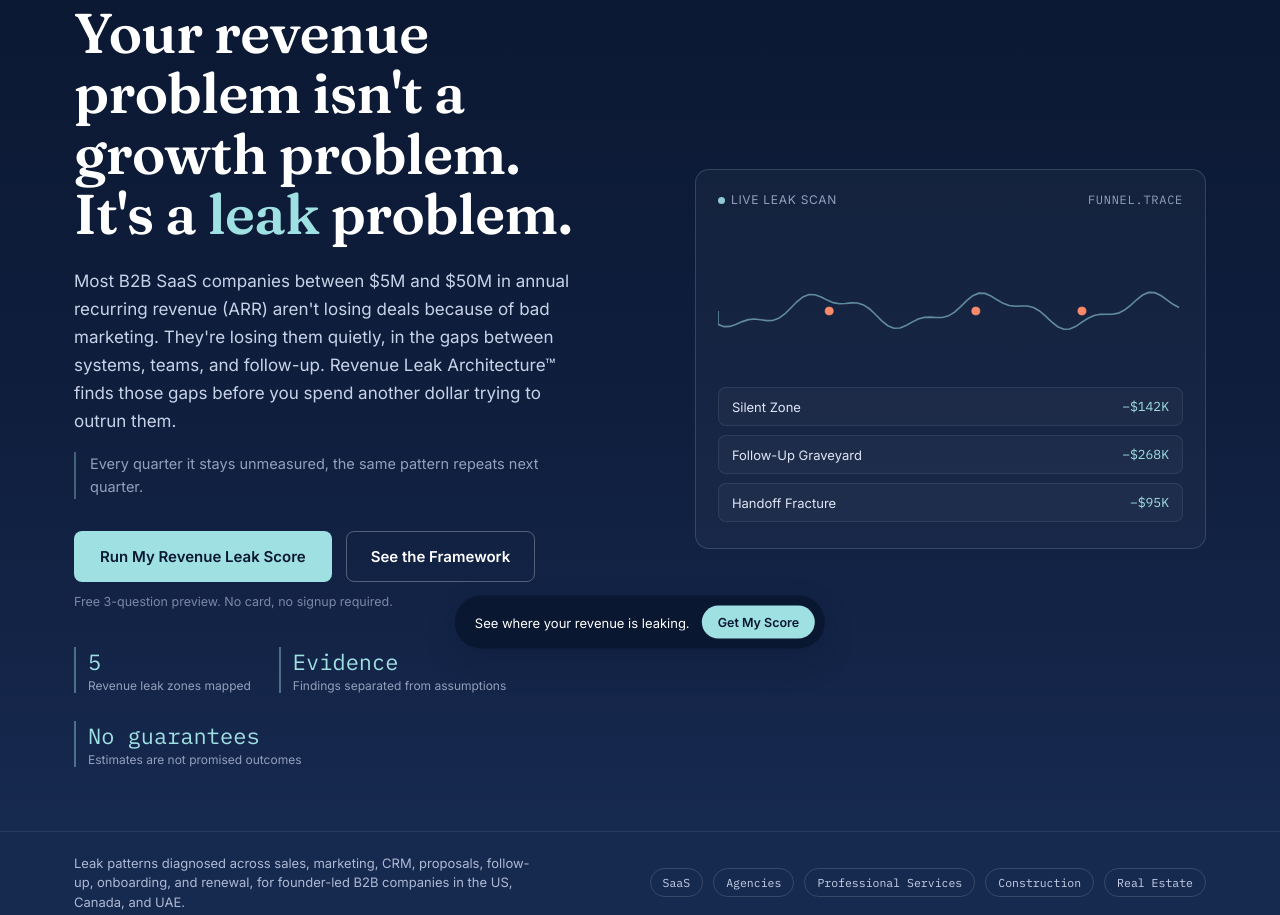
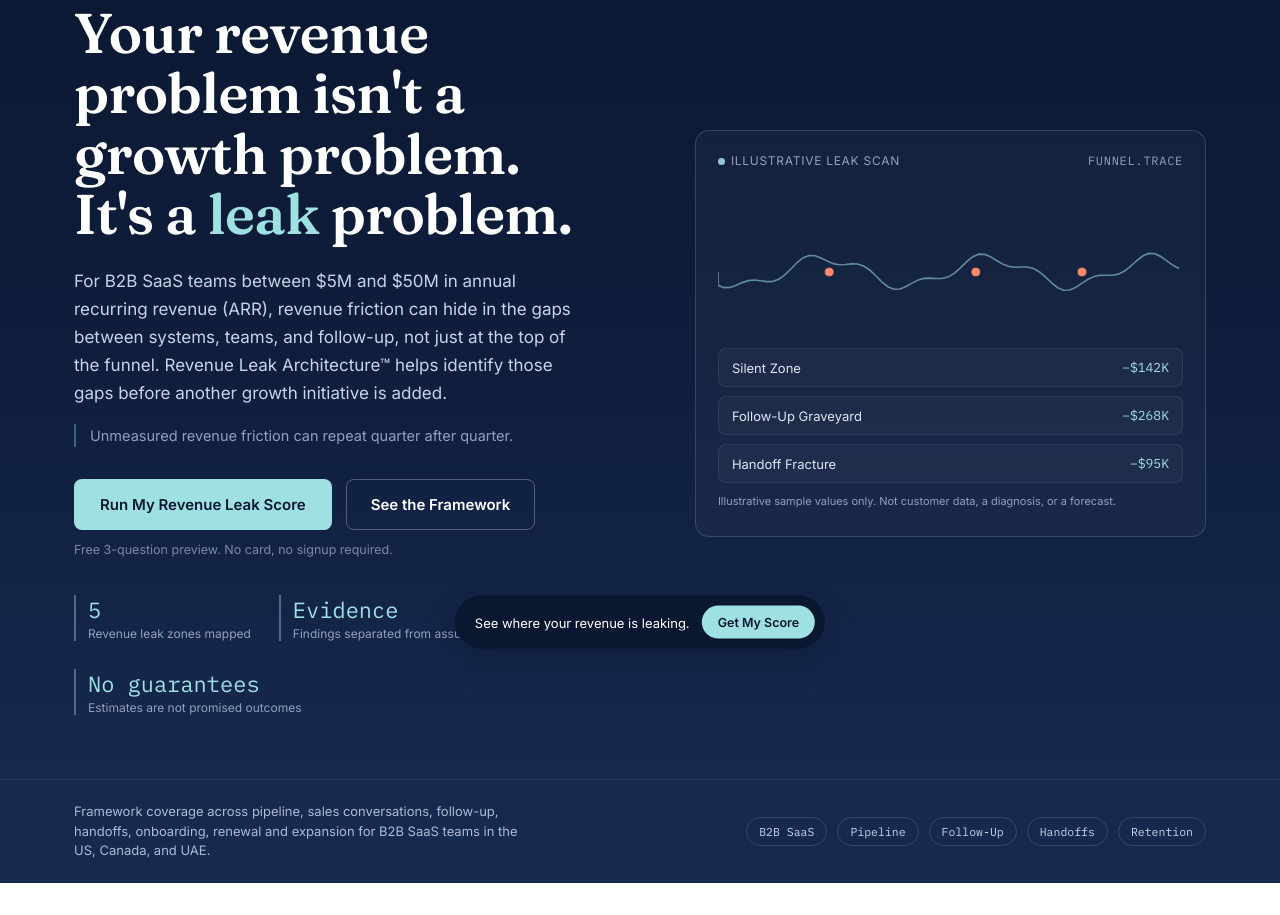
Before and after one commit to kartikr222/landingpage.kartikclarity, a plain HTML site: page index.html in a window 1280 px wide. Shown: the part 197-1112 px from the top of the page. Drawn offline with Linux system fonts and the light colour scheme.

Commit message:
Clarify illustrative scan and align homepage ICP

```diff
--- a/index.html
+++ b/index.html
@@ -221,6 +221,7 @@
   @keyframes pulseDot{0%,100%{opacity:1;}50%{opacity:0.25;}}
   svg#waveform{width:100%;height:150px;display:block;}
   .leak-callouts{display:flex;flex-direction:column;gap:9px;margin-top:16px;}
+  .scanner-note{font-size:11px;line-height:1.5;color:#93a0bd;margin:10px 0 0;}
   .leak-row{
     display:flex;justify-content:space-between;align-items:center;
     background:rgba(255,255,255,0.03);border:1px solid rgba(255,255,255,0.08);
@@ -553,8 +554,8 @@
     <div>
       <span class="eyebrow-tag">Revenue Leak Detection</span>
       <h1>Your revenue problem isn't a growth problem.<br>It's a <em>leak</em> problem.</h1>
-      <p class="lede">Most B2B SaaS companies between $5M and $50M in annual recurring revenue (ARR) aren't losing deals because of bad marketing. They're losing them quietly, in the gaps between systems, teams, and follow-up. Revenue Leak Architecture™ finds those gaps before you spend another dollar trying to outrun them.</p>
-      <p class="stakes">Every quarter it stays unmeasured, the same pattern repeats next quarter.</p>
+      <p class="lede">For B2B SaaS teams between $5M and $50M in annual recurring revenue (ARR), revenue friction can hide in the gaps between systems, teams, and follow-up, not just at the top of the funnel. Revenue Leak Architecture™ helps identify those gaps before another growth initiative is added.</p>
+      <p class="stakes">Unmeasured revenue friction can repeat quarter after quarter.</p>
       <div class="hero-ctas">
         <button class="btn-primary" onclick="document.getElementById('assessment').scrollIntoView()">Run My Revenue Leak Score</button>
         <button class="btn-secondary" onclick="document.getElementById('framework').scrollIntoView()">See the Framework</button>
@@ -568,7 +569,7 @@
     </div>
     <div class="scanner-card">
       <div class="scanner-head">
-        <span class="title"><span class="dot"></span>Live Leak Scan</span>
+        <span class="title"><span class="dot"></span>Illustrative Leak Scan</span>
         <span class="title mono">funnel.trace</span>
       </div>
       <svg id="waveform" viewBox="0 0 460 150" preserveAspectRatio="none"></svg>
@@ -577,19 +578,20 @@
         <div class="leak-row"><span class="zone">Follow-Up Graveyard</span><span class="amt">−$268K</span></div>
         <div class="leak-row"><span class="zone">Handoff Fracture</span><span class="amt">−$95K</span></div>
       </div>
+      <p class="scanner-note">Illustrative sample values only. Not customer data, a diagnosis, or a forecast.</p>
     </div>
   </div>
 </section>
 
 <div class="trust">
   <div class="wrap">
-    <p>Leak patterns diagnosed across sales, marketing, CRM, proposals, follow-up, onboarding, and renewal, for founder-led B2B companies in the US, Canada, and UAE.</p>
+    <p>Framework coverage across pipeline, sales conversations, follow-up, handoffs, onboarding, renewal and expansion for B2B SaaS teams in the US, Canada, and UAE.</p>
     <div class="chips">
-      <span class="chip">SaaS</span>
-      <span class="chip">Agencies</span>
-      <span class="chip">Professional Services</span>
-      <span class="chip">Construction</span>
-      <span class="chip">Real Estate</span>
+      <span class="chip">B2B SaaS</span>
+      <span class="chip">Pipeline</span>
+      <span class="chip">Follow-Up</span>
+      <span class="chip">Handoffs</span>
+      <span class="chip">Retention</span>
     </div>
   </div>
 </div>
@@ -627,7 +629,7 @@
     <div class="section-head fade-in">
       <span class="eyebrow">The framework</span>
       <h2>Revenue Leak Architecture™</h2>
-      <p>A map of the five places revenue quietly disappears in a founder-led business. Most companies are leaking in two or three of these at once, without a way to see it.</p>
+      <p>A map of five areas where revenue friction can occur in a founder-led business. More than one zone can be involved; the available evidence determines which ones are present and worth prioritizing.</p>
     </div>
     <div class="zones fade-in">
       <div class="zone-card">
```
